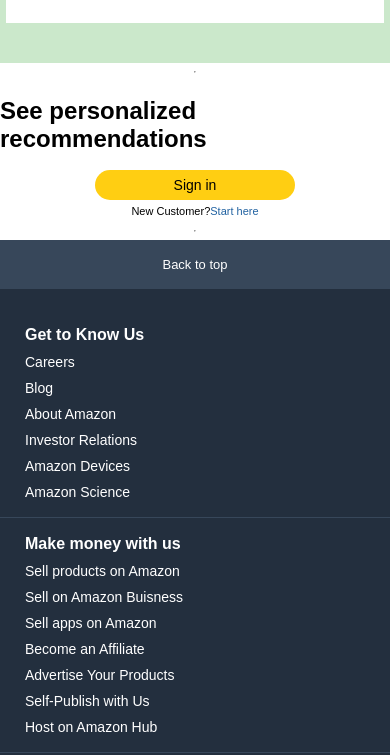
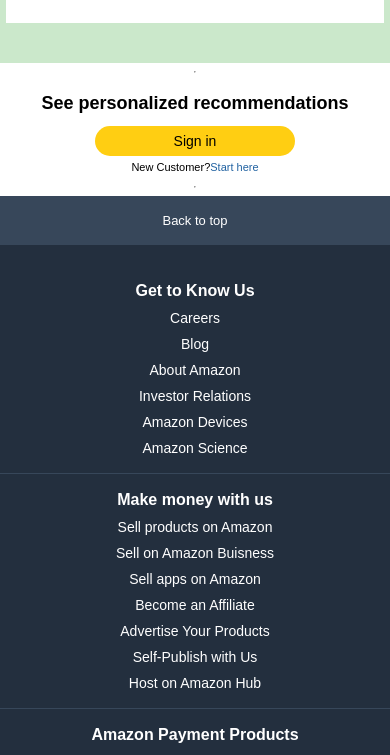
Before and after one commit to aditip01-cloud/amazon-clone, a plain HTML site: page index.html in a window 390 px wide. Shown: the part 2511-3266 px from the top of the page. Drawn offline with Linux system fonts and the light colour scheme.

Commit message:
Fix mobile responsiveness - footer alignment

```diff
--- a/clone.css
+++ b/clone.css
@@ -697,6 +697,19 @@
         height: auto;
     }
 
+    .abovefooter {
+        text-align: center;
+        align-items: center;
+        width: 100%;
+        box-sizing: border-box;
+        padding: 0 10px;
+    }
+
+    .abovefooter h1 {
+        font-size: 18px;
+        text-align: center;
+    }
+
     .know {
         flex-direction: column;
         width: 100%;
@@ -709,6 +722,16 @@
         padding: 12px 20px;
         border-bottom: 1px solid #37475A;
         box-sizing: border-box;
+        align-items: center;
+        text-align: center;
+    }
+
+    .on h1, .pi h1, .tw h1, .ti h1 {
+        text-align: center;
+    }
+
+    .on a, .pi a, .tw a, .ti a {
+        text-align: center;
     }
 
     .conditions {
```
